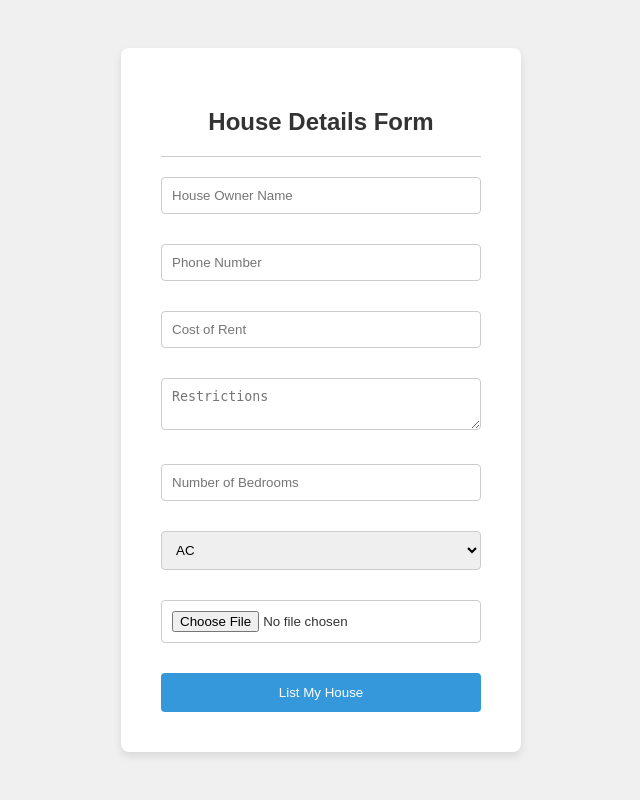
After one commit to MARIYAPPANS/Home-Rental, a Django app: page /user_rent/ in a window 1280 px wide. The commit adds this page. Shown: the whole page, without its empty margins (319-959 px from the left). Run offline with Django 3.2, Linux system fonts and the light colour scheme.

Commit message:
user_rent.html file is added

```diff
--- a/myapp/templates/index.html
+++ b/myapp/templates/index.html
@@ -133,7 +133,7 @@
               <a class="nav-link" href="{% url 'login'%}">Login</a>
             </li>
             <li class="nav-item">
-              <a class="nav-link" href="{% url 'login'%}">Gallery</a>
+              <a class="nav-link" href="{% url 'user_rent'%}">Gallery</a>
             </li>
 
         </div>
--- /dev/null
+++ b/myapp/templates/user_rent.html
@@ -0,0 +1,124 @@
+<!DOCTYPE html>
+<html lang="en">
+<head>
+    <meta charset="UTF-8">
+    <meta name="viewport" content="width=device-width, initial-scale=1.0">
+    <title>House Details</title>
+    <style>
+        body {
+            margin: 0;
+            display: flex;
+            justify-content: center;
+            align-items: center;
+            height: 100vh;
+            background-color: #f0f0f0;
+            font-family: 'Arial', sans-serif;
+            color: #333;
+        }
+
+        .form-container {
+            width: 80%;
+            max-width: 400px;
+            background-color: #fff;
+            padding: 40px;
+            box-sizing: border-box;
+            border-radius: 8px;
+            box-shadow: 0 4px 8px rgba(0, 0, 0, 0.1);
+        }
+
+        .form-container h2 {
+            text-align: center;
+            color: #333;
+        }
+
+        .form-container button {
+            display: block;
+            width: 100%;
+            padding: 12px;
+            background-color: #3498db;
+            color: #fff;
+            border: none;
+            border-radius: 4px;
+            cursor: pointer;
+            transition: background-color 0.3s ease;
+        }
+
+        .form-container button:hover {
+            background-color: #2186c4;
+        }
+
+        .form-container .form-group {
+            margin-bottom: 20px;
+        }
+
+        .form-container input[type="text"],
+        .form-container input[type="number"],
+        .form-container select,
+        .form-container textarea,
+        .form-container input[type="file"] {
+            width: 100%;
+            padding: 10px;
+            border: 1px solid #ccc;
+            border-radius: 4px;
+            box-sizing: border-box;
+            margin-bottom: 10px;
+        }
+
+        .form-container .line {
+            width: 100%;
+            height: 1px;
+            background-color: #ccc;
+            margin: 20px 0;
+        }
+
+        @media only screen and (max-width: 600px) {
+            .form-container {
+                width: 90%;
+            }
+        }
+    </style>
+</head>
+<body>
+    <div class="form-container">
+        <h2>House Details Form</h2>
+        <div class="line"></div>
+        <form class="form" method="post" action="{% url 'housedetails' %}" enctype="multipart/form-data">
+            {% csrf_token %}
+
+            <div class="form-group">
+                <input required="" placeholder="House Owner Name" name="owner_name" id="owner_name" type="text">
+            </div>
+
+            <div class="form-group">
+                <input required="" placeholder="Phone Number" name="phone_number" id="phone_number" type="text">
+            </div>
+
+            <div class="form-group">
+                <input required="" placeholder="Cost of Rent" name="cost_of_rent" id="cost_of_rent" type="number">
+            </div>
+
+            <div class="form-group">
+                <textarea required="" placeholder="Restrictions" name="restrictions" id="restrictions"></textarea>
+            </div>
+
+            <div class="form-group">
+                <input required="" placeholder="Number of Bedrooms" name="bedrooms" id="bedrooms" type="number">
+            </div>
+
+            <div class="form-group">
+                <select required="" name="ac_non_ac" id="ac_non_ac">
+                    <option value="ac">AC</option>
+                    <option value="non_ac">Non-AC</option>
+                </select>
+            </div>
+
+            <div class="form-group">
+                <input required="" type="file" name="photo" id="photo">
+            </div>
+
+            <button type="submit">List My House</button>
+        </form>
+
+    </div>
+</body>
+</html>
--- a/myapp/urls.py
+++ b/myapp/urls.py
@@ -6,6 +6,7 @@ urlpatterns = [
     path('signup/', views.signup, name='signup'),
     path('login/', views.login, name='login'),
     path('housedetails/', views.housedetails, name='housedetails'),
-    path('house/<int:house_id>/', views.house_details, name='house_details'),  # Add this line for house details
+    path('house/<int:house_id>/', views.house_details, name='house_details'),
+    path('user_rent/', views.user_rent, name='user_rent'),
 
 ]
--- a/myapp/views.py
+++ b/myapp/views.py
@@ -45,3 +45,6 @@ def housedetails(request):
 def house_details(request, house_id):
     houses = get_object_or_404(House, pk=house_id)
     return render(request, 'house_details.html', {'houses': houses})
+
+def user_rent(request):
+    return render(request,"user_rent.html")
```
Also changed, not shown: media/house_photos/1000023022.jpg (deleted), media/house_photos/1000023025.png (deleted), media/house_photos/1000023179.jpg (deleted), media/house_photos/IMG-20231224-WA0001.jpg (deleted), media/house_photos/IMG_20231224_180434.jpg (deleted), media/house_photos/Screenshot_2023-12-12_182940.png (deleted), media/house_photos/Screenshot_2023-12-24_123206.png (deleted), media/house_photos/images_1.jpeg (deleted), 1 other file.
